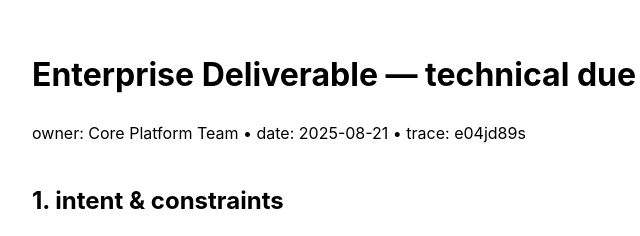
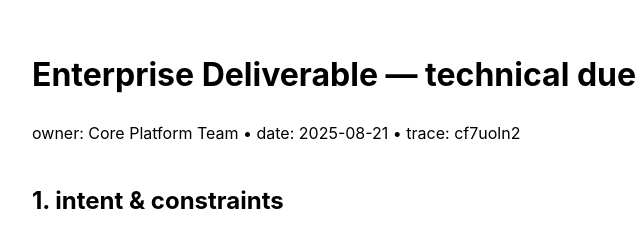
Before and after one commit to nickinper/vibe-coding-app-baseline-rigorous-ship, a website: page outputs/generated-deliverable.html in a window 1280 px wide. Shown: the top 236 px of the page, 8-648 px from the left. Drawn offline with Linux system fonts and the light colour scheme.

Commit message:
chore: export deliverable

```diff
--- a/outputs/generated-deliverable.html
+++ b/outputs/generated-deliverable.html
@@ -1,5 +1,5 @@
 <!doctype html><html><head><meta charset="utf-8"><style>body{font:16px/1.5 -apple-system,BlinkMacSystemFont,Segoe UI,Roboto,Helvetica,Arial,Apple Color Emoji,Segoe UI Emoji;margin:40px}h1,h2,h3{margin-top:1.6em}code,pre{background:#f6f8fa;padding:2px 4px}pre{padding:12px;overflow:auto}table{border-collapse:collapse}th,td{border:1px solid #ddd;padding:6px 10px}.page-break{page-break-before:always}</style></head><body><h1>Enterprise Deliverable — technical due diligence</h1>
-<p>owner: Core Platform Team • date: 2025-08-21 • trace: e04jd89s</p>
+<p>owner: Core Platform Team • date: 2025-08-21 • trace: cf7uoln2</p>
 <h2>1. intent &amp; constraints</h2>
 <ul>
 <li>intent: Hardened, privacy-first system for enterprise workloads</li>
```
